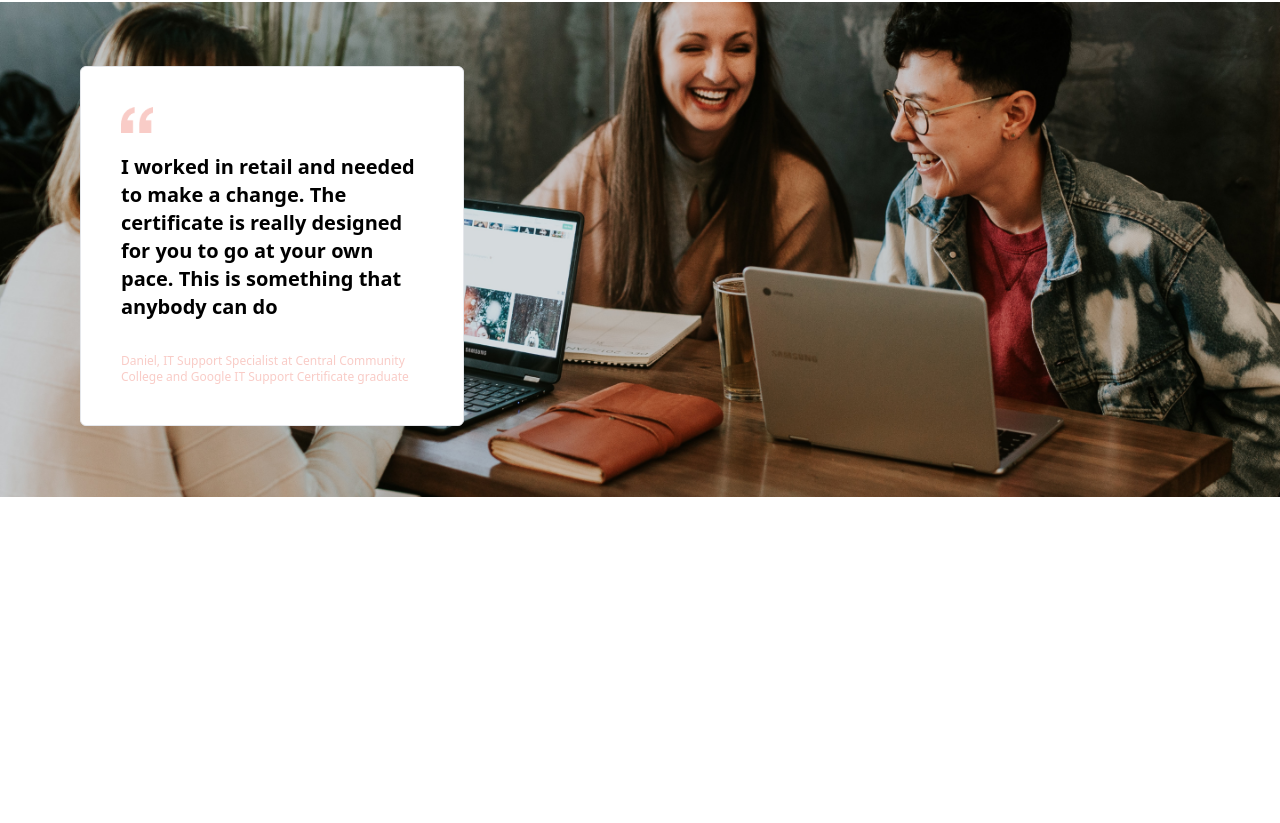
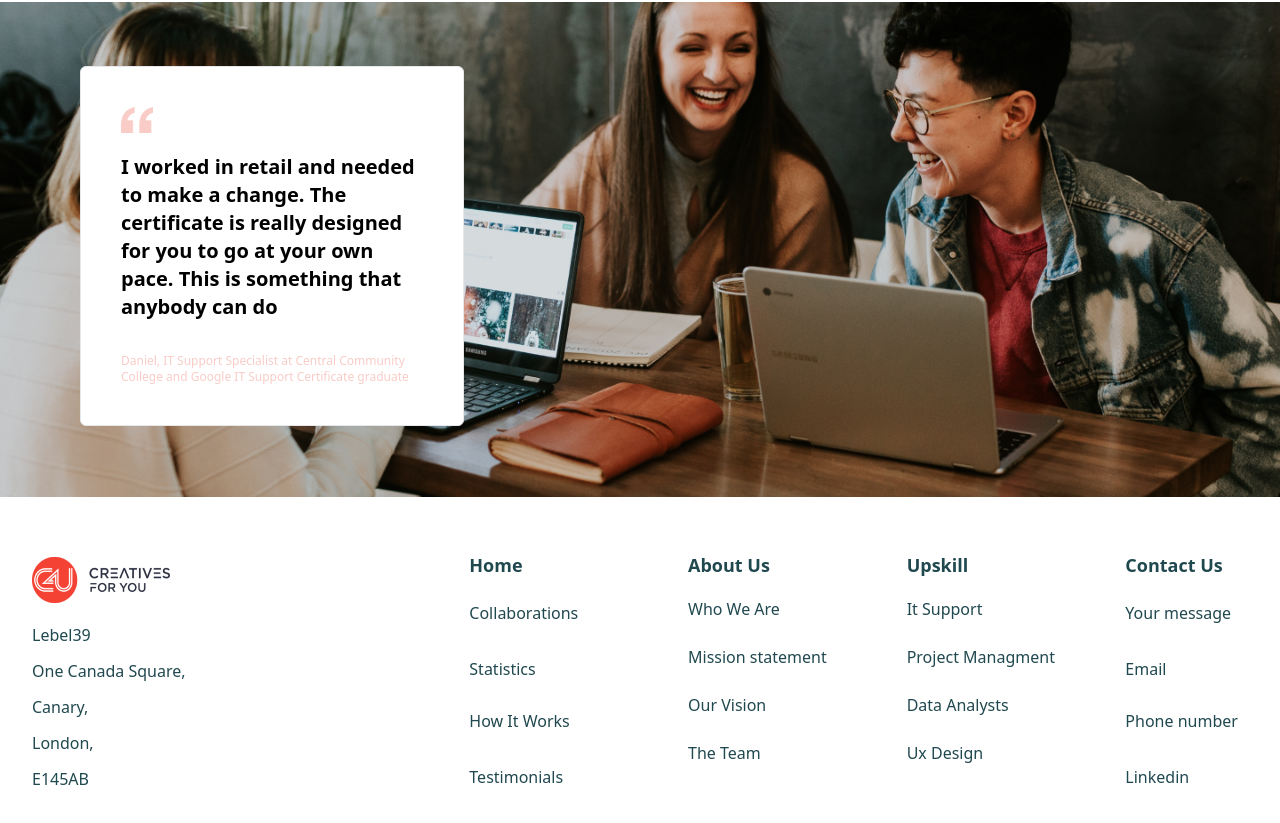
Before and after one commit to marufahmed347/Tailwind-CSS-Assignment-1, a website built with Vite: page index.html in a window 1280 px wide. Shown: the part 7290-8113 px from the top of the page. Before the commit the page ends 7827 px from the top, so only its background shows below. Built offline with nearby package versions, Linux system fonts and the light colour scheme.

Commit message:
contact done

```diff
--- a/index.html
+++ b/index.html
@@ -309,6 +309,49 @@
         </div>
     </section>
 
+    <!--contact section-->
+
+    <section class="container grid grid-cols-12 mx-auto mb-8 gap-8 md:px-0 px-4 pt-5 bg-[#FFFFFF]">
+        <section class="md:col-span-4 col-span-4 md:ml-8">
+            <img src="img/c4u full logo_2022 1.png" alt="">
+            <p class="text-[10px] md:text-[16px] text-[#20484F] pt-5">Lebel39</p>
+            <p class="text-[10px] md:text-[16px] text-[#20484F] pt-3">One Canada Square,</p>
+            <p class="text-[10px] md:text-[16px] text-[#20484F] pt-3">Canary,</p>
+            <p class="text-[10px] md:text-[16px] text-[#20484F] pt-3">London,</p>
+            <p class="text-[10px] md:text-[16px] text-[#20484F] pt-3">E145AB</p>
+        </section>
+        <section class="md:col-span-2 col-span-2 md:ml-8">
+            <h5 class="text-xs md:text-[18px] font-semibold text-[#20484F]">Home</h5>
+            <p class="text-[10px] md:text-[16px] text-[#20484F] pt-5 md:pt-7">Collaborations</p>
+            <p class="text-[10px] md:text-[16px] text-[#20484F] pt-6 md:pt-8">Statistics</p>
+            <p class="text-[10px] md:text-[16px] text-[#20484F] pt-6 md:pt-7">How It Works</p>
+            <p class="text-[10px] md:text-[16px] text-[#20484F] pt-5 md:pt-8">Testimonials</p>
+        </section>
+        <section class="md:col-span-2 col-span-2 md:ml-8">
+            <h5 class="text-xs md:text-[18px] font-semibold text-[#20484F]">About Us</h5>
+            <p class="text-[10px] md:text-[16px] text-[#20484F] pt-2 md:pt-6">Who We Are</p>
+            <p class="text-[10px] md:text-[16px] text-[#20484F] pt-1.5 md:pt-6">Mission statement</p>
+            <p class="text-[10px] md:text-[16px] text-[#20484F] pt-2 md:pt-6">Our Vision</p>
+            <p class="text-[10px] md:text-[16px] text-[#20484F] pt-1 md:pt-6">The Team</p>
+        </section>
+        <section class="md:col-span-2 col-span-2 md:ml-8">
+            <h5 class="text-xs md:text-[18px] font-semibold text-[#20484F]">Upskill</h5>
+            <p class="text-[10px] md:text-[16px] text-[#20484F] pt-3 md:pt-6">It Support</p>
+            <p class="text-[10px] md:text-[16px] text-[#20484F] pt-2.5 md:pt-6">Project Managment</p>
+            <p class="text-[10px] md:text-[16px] text-[#20484F] pt-3 md:pt-6">Data Analysts</p>
+            <p class="text-[10px] md:text-[16px] text-[#20484F] pt-2 md:pt-6">Ux Design</p>
+        </section>
+        <section class="md:col-span-2 col-span-2 md:ml-8">
+            <h5 class="text-xs md:text-[18px] font-semibold text-[#20484F]">Contact Us</h5>
+            <p class="text-[10px] md:text-[16px] text-[#20484F] pt-3 md:pt-7">Your message</p>
+            <p class="text-[10px] md:text-[16px] text-[#20484F] pt-3.5 md:pt-8">Email</p>
+            <p class="text-[10px] md:text-[16px] text-[#20484F] pt-3 md:pt-7">Phone number</p>
+            <p class="text-[10px] md:text-[16px] text-[#20484F] pt-4 md:pt-8">Linkedin</p>
+        </section>
+    </section>
+
+
+
 
 
 </body>
```
